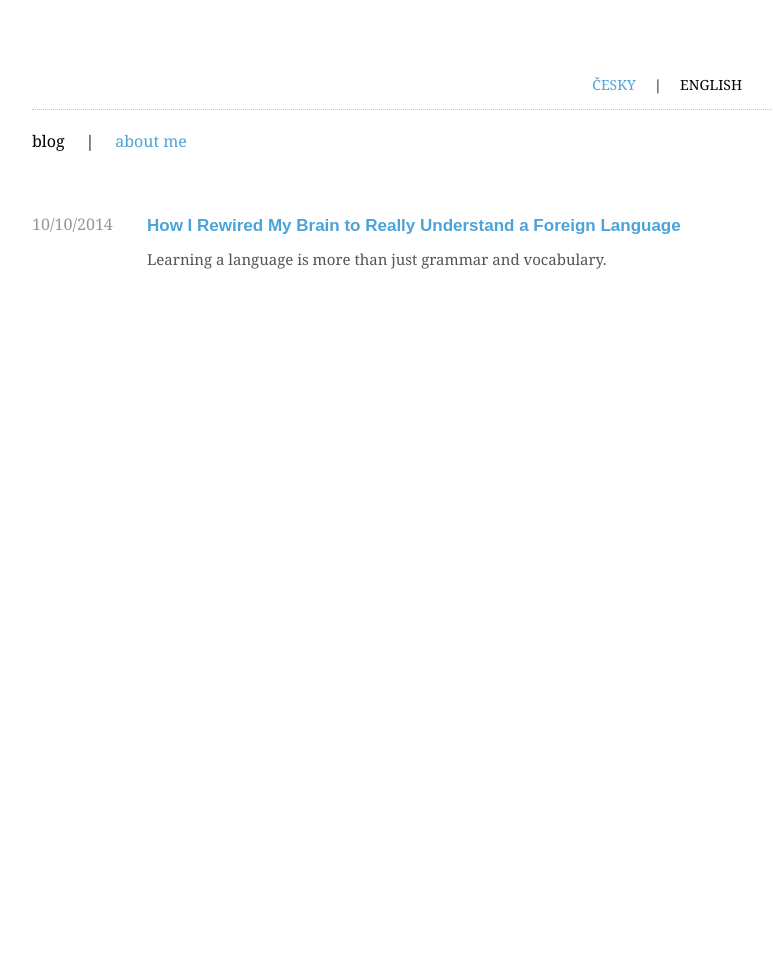
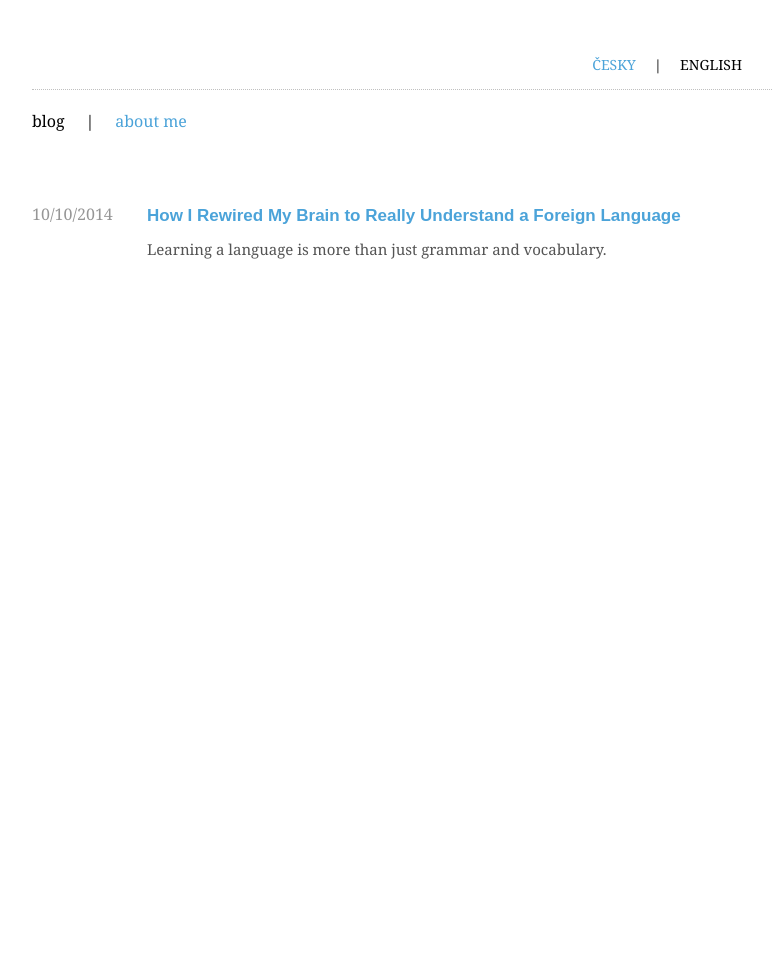
Before and after one commit to crawlingout/simplyeasy, a Jekyll site: the page built from index.html, in a window 1280 px wide. Shown: the whole page, without its empty margins (238-1011 px from the left). Built offline with Jekyll 4.4.1, drawn with Linux system fonts in a browser that asks for light colours; nearby versions of some CDN libraries; Markdown is read by kramdown in place of the engine named in the settings; the list of posts is cut into pages by our own code; comment, search, counter and statistics services are not loaded.

Commit message:
Fixed styling issue

```diff
--- a/_includes/head.html
+++ b/_includes/head.html
@@ -52,7 +52,7 @@
 
 <body>
     {% if page.title == 'Jan Bilek - blog' %}
-    <div id="head" style="margin: 60px auto 0;width: 740px;font-family: Georgia,Arial,sans-serif;">
+    <div id="head">
         <div id="language" class="en">
             <a href="http://magazin.simplyeasy.cz/">ČESKY</a> &nbsp;&nbsp;&nbsp; | &nbsp;&nbsp;&nbsp; ENGLISH
         </div>
```
